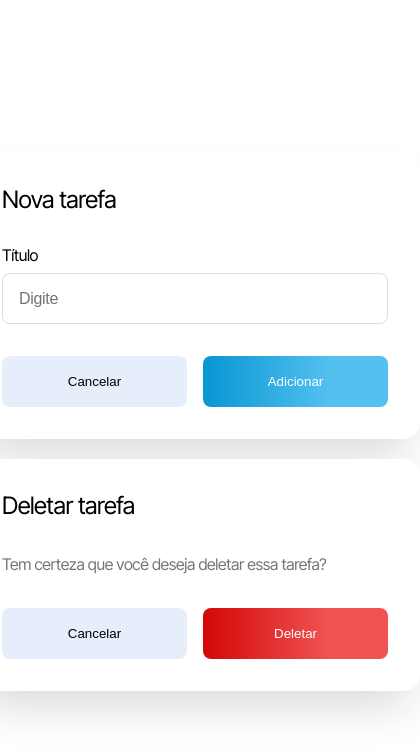
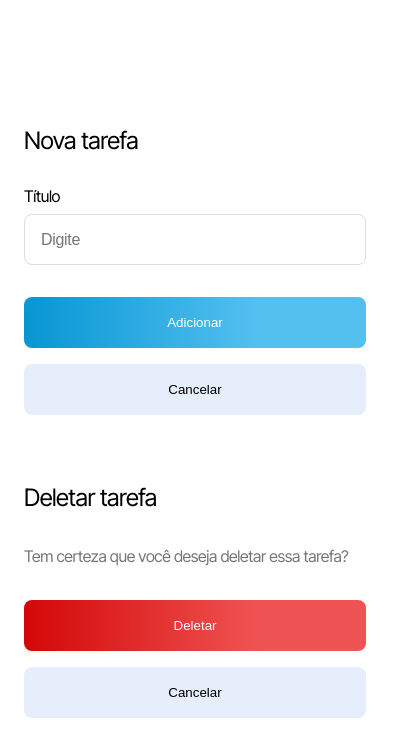
Before and after one commit to DevPBDias/legaplan-teste-tecnico, a Next.js app: page / in a window 390 px wide. Shown: the top 756 px of the page, 420 px wide, since content can reach past the window. Built offline with nearby package versions, Linux system fonts and the light colour scheme.

Commit message:
feat:  adjusted media queries for modals

```diff
--- a/src/components/modals/styles.scss
+++ b/src/components/modals/styles.scss
@@ -18,6 +18,7 @@ section {
     }
 
     fieldset {
+        width: 100%;
         display: flex;
         flex-flow: column nowrap;
         justify-items: center;
@@ -32,7 +33,7 @@ section {
         }
 
         input {
-            width: 386px;
+            width: 100%;
             height: 51px;
             padding: 16px ;
             gap: 16px;
@@ -66,12 +67,13 @@ section {
     }
 
     div {
+        width: 100%;
         display: flex;
         flex-flow: row nowrap;
         gap: 16px;
 
         button {
-            width: 185px;
+            width: 100%;
             height: 51px;
             padding: 16px 24px;
             border-radius: 8px ;
@@ -90,3 +92,15 @@ section {
         }
     }
 }
+
+@media (max-width: 600px) {
+    section {
+        width: 100%;
+        padding: 24px;
+        box-shadow: none;
+
+        div {
+            flex-flow: column-reverse nowrap;
+        }
+    }
+  }
```
